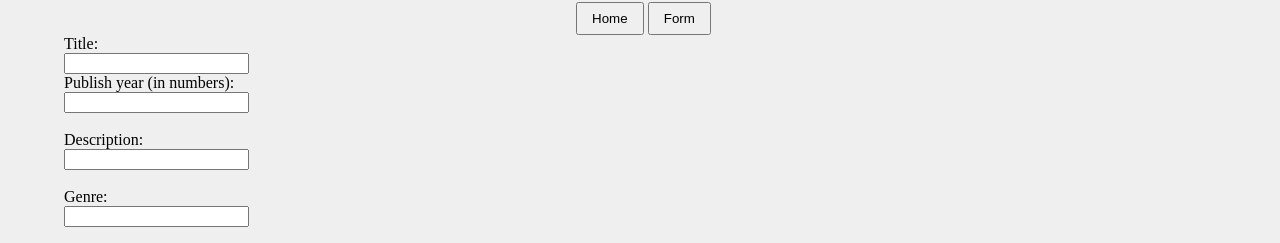
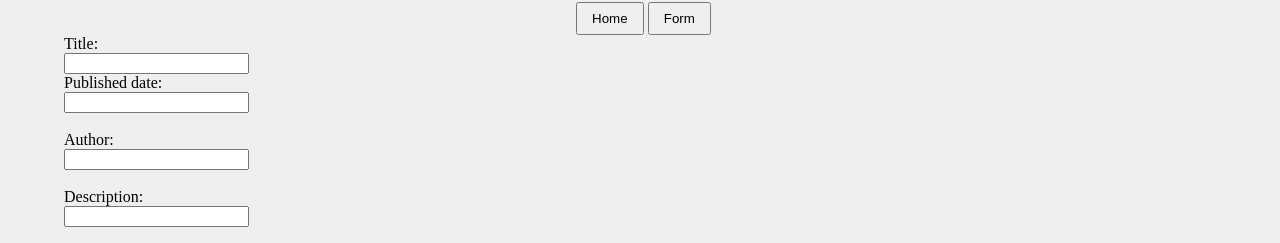
Before and after one commit to EHB-MCT/web2-course-project-gregoryvettorel2, a website: page front/form.html in a window 1280 px wide. Shown: the part 153-396 px from the top of the page. Drawn offline with Linux system fonts and the light colour scheme; no server answers.

Commit message:
Kleine CSS aanpassingen

```diff
--- a/front/form.html
+++ b/front/form.html
@@ -20,14 +20,19 @@
 
 <div class="formClass">
     <form method="post" action="/addbook" enctype="multipart/form-data">
+
         <label for="title">Title:</label><br>
         <input type="text" id="title" name="title" value="" id="formInputTitle"><br>
-        <label for="publish year">Publish year (in numbers):</label><br>
-        <input type="text" id="Publish year" name="publish_year" value=""id="formInputYear" ><br><br>
-        <label for="publish year">Description:</label><br>
+
+        <label for="publisheddate">Published date:</label><br>
+        <input type="text" id="Published" name="published_date" value=""id="formPublishedDate" ><br><br>
+
+        <label for="author">Author:</label><br>
+        <input type="text" id="author" name="author" value="" id="formInputAuthor"><br><br>
+
+        <label for="description">Description:</label><br>
         <input type="text" id="Description" name="description" value="" id="formInputDescription"><br><br>
-        <label for="publish year">Genre:</label><br>
-        <input type="text" id="Genre" name="genre" value="" id="formInputGenre"><br><br>
+
         <input type="submit" value="Submit" id="formSubmitButton">
       </form>
 </div>
--- a/front/script.js
+++ b/front/script.js
@@ -15,9 +15,9 @@ window.onload = () => {
             const htmlString = `<div class="dataCard">
         <img src="X.png" id="xButton">
         <div class="divTitles"><p><b>Title:</b></p><p id="bookTitle">${data[i].name}</p></div><br>
+        <div class="divTitles"><b><p>Publish year:</b></p><p id="genre">${data[i].publishyear}</p></div><br>
         <div class="divTitles"><p><b>Author:</b></p><p id="publishYear">${data[i].author}</p></div><br>
         <div class="divTitles"><p><b>Description:</b></p><p id="description">${data[i].Plot}</p></div><br>
-        <div class="divTitles"><b><p>Publish year:</b></p><p id="genre">${data[i].publishyear}</p></div><br>
     </div>`;
 
             const appendElements = document.getElementById("sectionForData");
--- a/front/style.css
+++ b/front/style.css
@@ -162,7 +162,7 @@ background-color:  #EFEFEF;
     }
 
     #xButton {
-        height: 25px;
+        height: 18px;
         float: right;
         margin-top: 1%;
         margin-right: 1%;
```
Also changed, not shown: front/index.html (+1 -1 lines), front/searchScript.js (+8 -0 lines).
